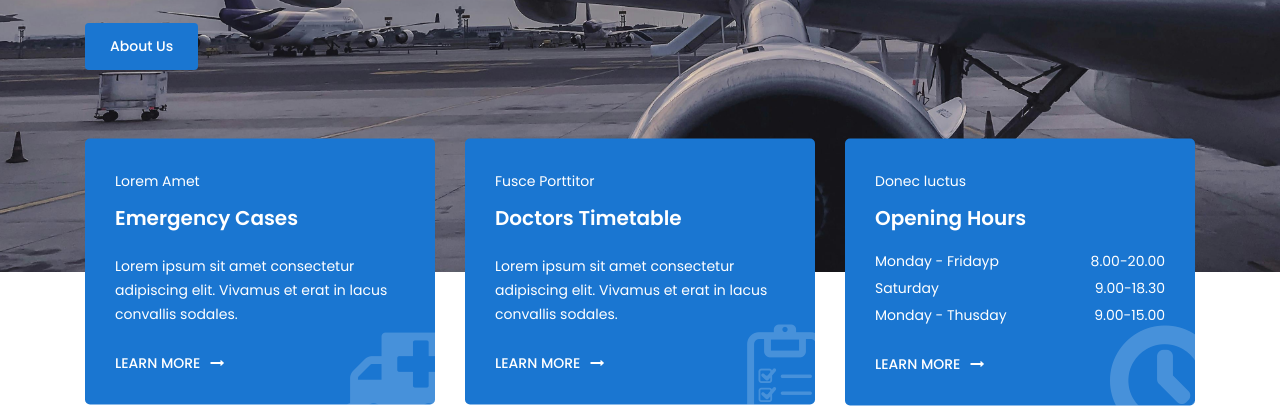
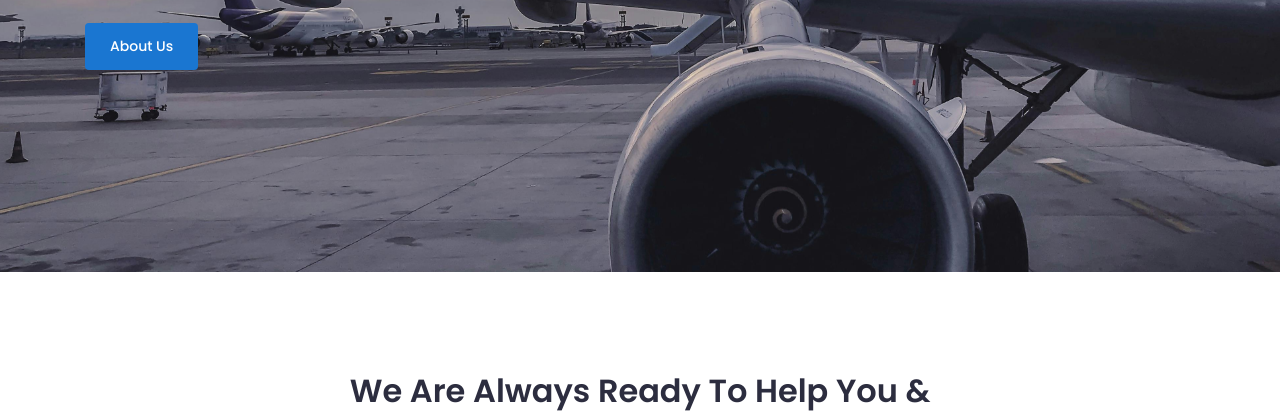
Before and after one commit to Sruthiyadav/virgo_website, a plain HTML site: page index.html in a window 1280 px wide. Shown: the part 402-815 px from the top of the page. Drawn offline with Linux system fonts and the light colour scheme; a script that the page names is missing.

Commit message:
second commit

```diff
--- a/index.html
+++ b/index.html
@@ -10,7 +10,7 @@
 		<meta name="viewport" content="width=device-width, initial-scale=1, shrink-to-fit=no">
 
 		<!-- Title -->
-        <title>Mediplus - Free Medical and Doctor Directory HTML Template.</title>
+        <title>Virgo</title>
 
 		<!-- Favicon -->
         <link rel="icon" href="img/favicon.png">
@@ -170,66 +170,7 @@
 		<!--/ End Slider Area -->
 
 		<!-- Start Schedule Area -->
-		<section class="schedule">
-			<div class="container">
-				<div class="schedule-inner">
-					<div class="row">
-						<div class="col-lg-4 col-md-6 col-12 ">
-							<!-- single-schedule -->
-							<div class="single-schedule first">
-								<div class="inner">
-									<div class="icon">
-										<i class="fa fa-ambulance"></i>
-									</div>
-									<div class="single-content">
-										<span>Lorem Amet</span>
-										<h4>Emergency Cases</h4>
-										<p>Lorem ipsum sit amet consectetur adipiscing elit. Vivamus et erat in lacus convallis sodales.</p>
-										<a href="#">LEARN MORE<i class="fa fa-long-arrow-right"></i></a>
-									</div>
-								</div>
-							</div>
-						</div>
-						<div class="col-lg-4 col-md-6 col-12">
-							<!-- single-schedule -->
-							<div class="single-schedule middle">
-								<div class="inner">
-									<div class="icon">
-										<i class="icofont-prescription"></i>
-									</div>
-									<div class="single-content">
-										<span>Fusce Porttitor</span>
-										<h4>Doctors Timetable</h4>
-										<p>Lorem ipsum sit amet consectetur adipiscing elit. Vivamus et erat in lacus convallis sodales.</p>
-										<a href="#">LEARN MORE<i class="fa fa-long-arrow-right"></i></a>
-									</div>
-								</div>
-							</div>
-						</div>
-						<div class="col-lg-4 col-md-12 col-12">
-							<!-- single-schedule -->
-							<div class="single-schedule last">
-								<div class="inner">
-									<div class="icon">
-										<i class="icofont-ui-clock"></i>
-									</div>
-									<div class="single-content">
-										<span>Donec luctus</span>
-										<h4>Opening Hours</h4>
-										<ul class="time-sidual">
-											<li class="day">Monday - Fridayp <span>8.00-20.00</span></li>
-											<li class="day">Saturday <span>9.00-18.30</span></li>
-											<li class="day">Monday - Thusday <span>9.00-15.00</span></li>
-										</ul>
-										<a href="#">LEARN MORE<i class="fa fa-long-arrow-right"></i></a>
-									</div>
-								</div>
-							</div>
-						</div>
-					</div>
-				</div>
-			</div>
-		</section>
+
 		<!--/End Start schedule Area -->
 
 		<!-- Start Feautes -->
--- a/style.css
+++ b/style.css
@@ -833,6 +833,7 @@ body{
 ===============================*/
 .Feautes{
 	padding-top:0;
+	margin-top: 100px;
 }
 .Feautes.index2{
 	padding-top:100px;
```
